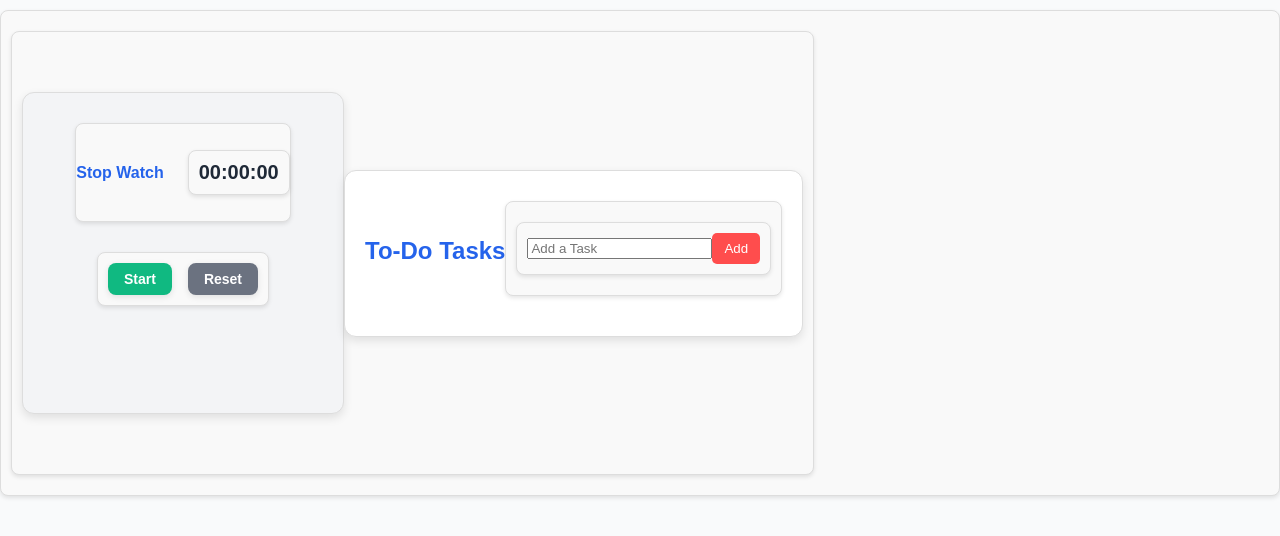
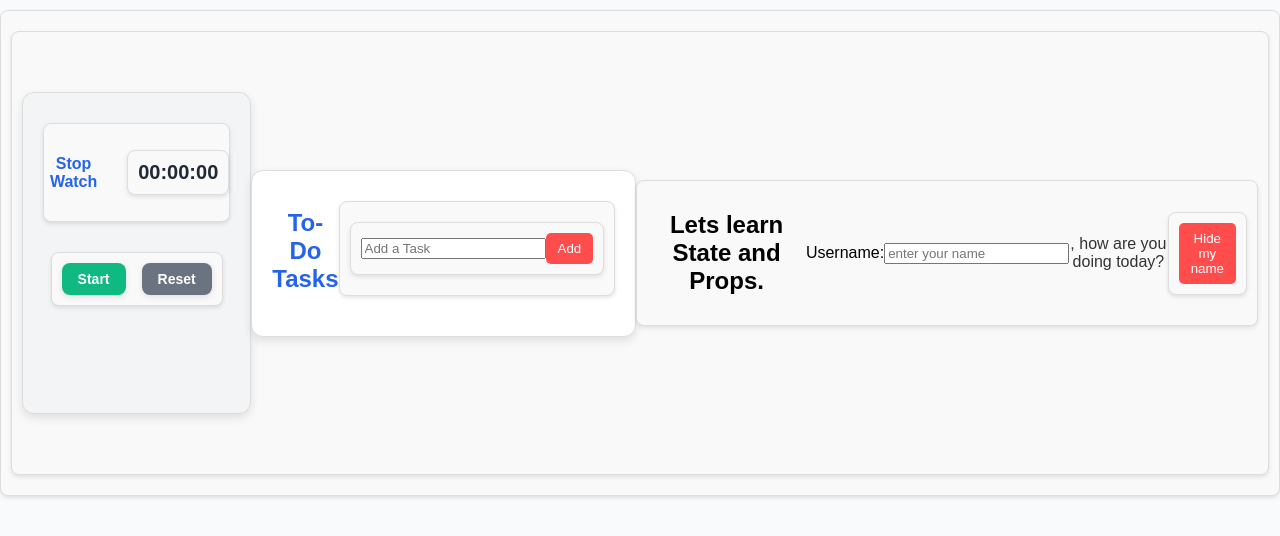
Before and after one commit to sakshipatel29/React-Mini-Projects, a React (Create React App) app in the folder projects/: page / in a window 1280 px wide. Shown: the top 536 px of the page. Built offline with nearby package versions, Linux system fonts and the light colour scheme.

Commit message:
Added a file to show the use of State and props in parent and child components.

```diff
--- a/projects/src/App.js
+++ b/projects/src/App.js
@@ -1,4 +1,5 @@
 import './App.css';
+import StateAndProp from './components/StateAndProp';
 import StopWatch from './components/StopWatch';
 import ToDoTasks from './components/ToDoTasks';
 
@@ -7,6 +8,7 @@ function App() {
     <div className="App">
       <StopWatch />
       <ToDoTasks />
+      <StateAndProp />
     </div>
   );
 }
--- /dev/null
+++ b/projects/src/components/OnChange.js
@@ -0,0 +1,15 @@
+import React from 'react'
+
+const OnChange = ({setUsername}) => {
+
+    const hideUsername = () => {
+        setUsername("");
+    }
+    return (
+        <div>
+            <button onClick={hideUsername}>Hide my name</button>
+        </div>
+    )
+}
+
+export default OnChange;
--- /dev/null
+++ b/projects/src/components/StateAndProp.js
@@ -0,0 +1,21 @@
+import React, { useState } from 'react'
+import OnChange from './OnChange';
+
+
+const StateAndProp = () => {
+    const [username, setUsername] = useState("");
+
+    const setName = (e) => {
+        setUsername(e.target.value);
+    }
+    return (
+    <div>
+        <h2> Lets learn State and Props.</h2>
+        Username: <input type='text' placeholder='enter your name' onChange={setName} />
+        <p> {username}, how are you doing today?</p>
+        <OnChange setUsername={setUsername}/>
+    </div>
+    )
+}
+
+export default StateAndProp;
```
